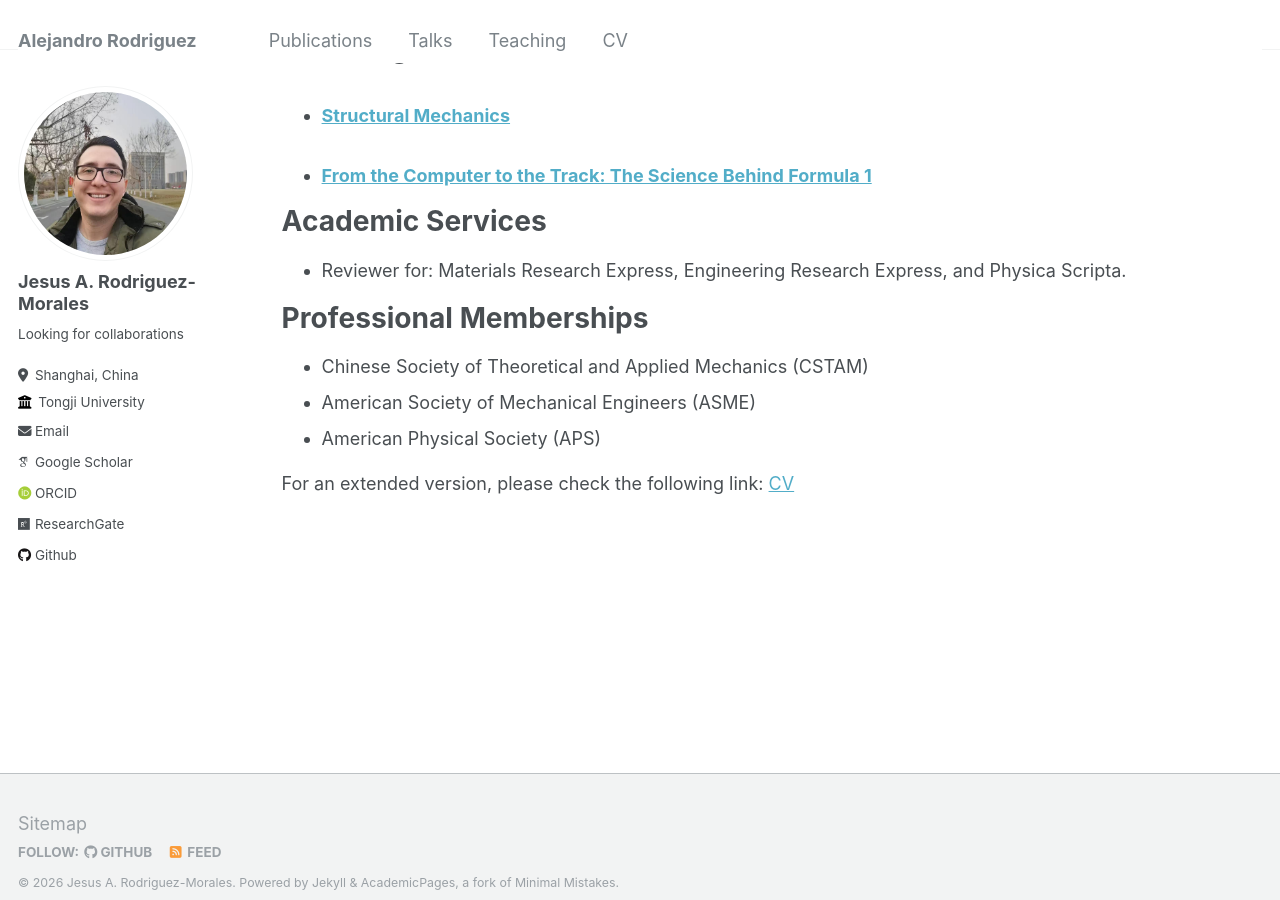
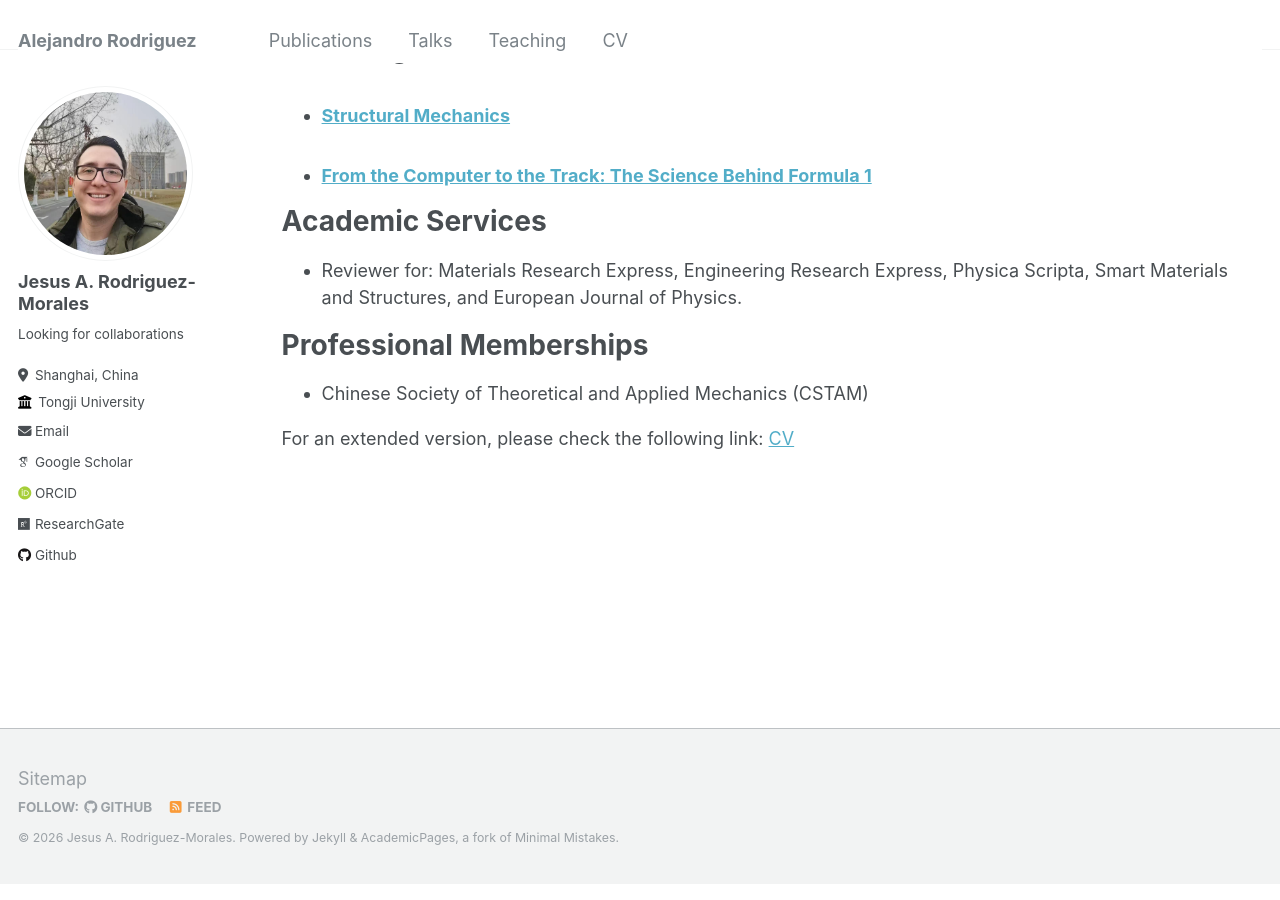
Before and after one commit to alex-rodriguez-m/alex-rodriguez-m.github.io, a Jekyll site: the page built from _pages/cv.md, in a window 1280 px wide and 900 px high, scrolled down 1068 px. Built offline with Jekyll 4.4.1, drawn with Linux system fonts in a browser that asks for light colours; some web fonts are replaced.

Commit message:
Update cv.md

```diff
--- a/_pages/cv.md
+++ b/_pages/cv.md
@@ -35,12 +35,10 @@ Teaching
 
 Academic Services
 ======
-* Reviewer for: Materials Research Express, Engineering Research Express, and Physica Scripta.
+* Reviewer for: Materials Research Express, Engineering Research Express, Physica Scripta, Smart Materials and Structures, and European Journal of Physics.
 
 Professional Memberships
 ======
 * Chinese Society of Theoretical and Applied Mechanics (CSTAM)
-* American Society of Mechanical Engineers (ASME)
-* American Physical Society (APS)
 
 For an extended version, please check the following link: [CV](/_pages/CV.pdf)
```
